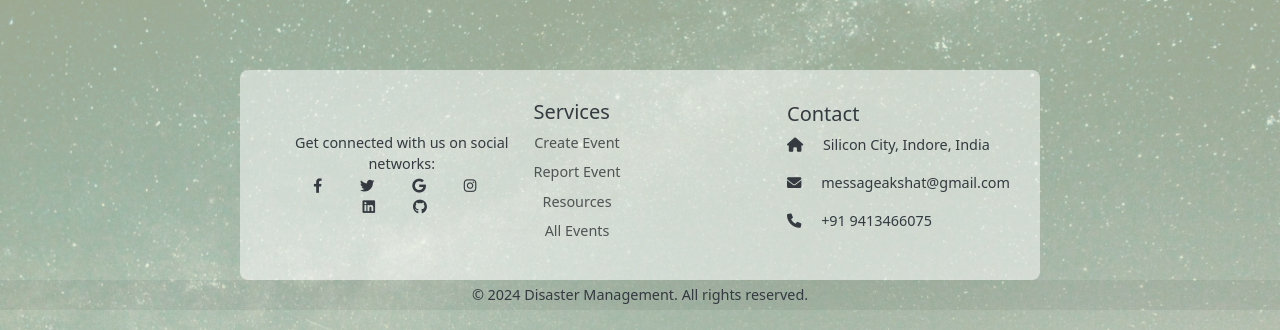
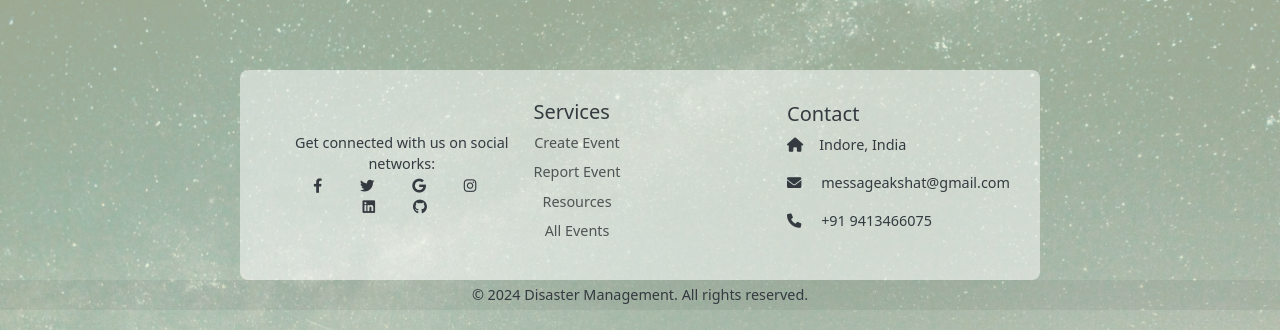
Before and after one commit to Akshat07077/Disaster-Management-Project, a Django app: page /create_event/ in a window 1280 px wide. Shown: the part 900-1230 px from the top of the page. Run offline with Django 4.2, Linux system fonts and the light colour scheme; the visitor is signed in with stand-in values (Sample User, id 1); some libraries are stand-ins or nearby versions.

Commit message:
Update base.html

```diff
--- a/templates/disasters/base.html
+++ b/templates/disasters/base.html
@@ -134,7 +134,7 @@
             </div>
             <div class="contact-main">
                 <h5>Contact</h5>
-                <p><i class="fas fa-home me-3"></i> Silicon City, Indore, India</p>
+                <p><i class="fas fa-home me-3"></i>Indore, India</p>
                 <p><i class="fas fa-envelope me-3"></i> messageakshat@gmail.com</p>
                 <p><i class="fas fa-phone me-3"></i> +91 9413466075</p>
             </div>
```
